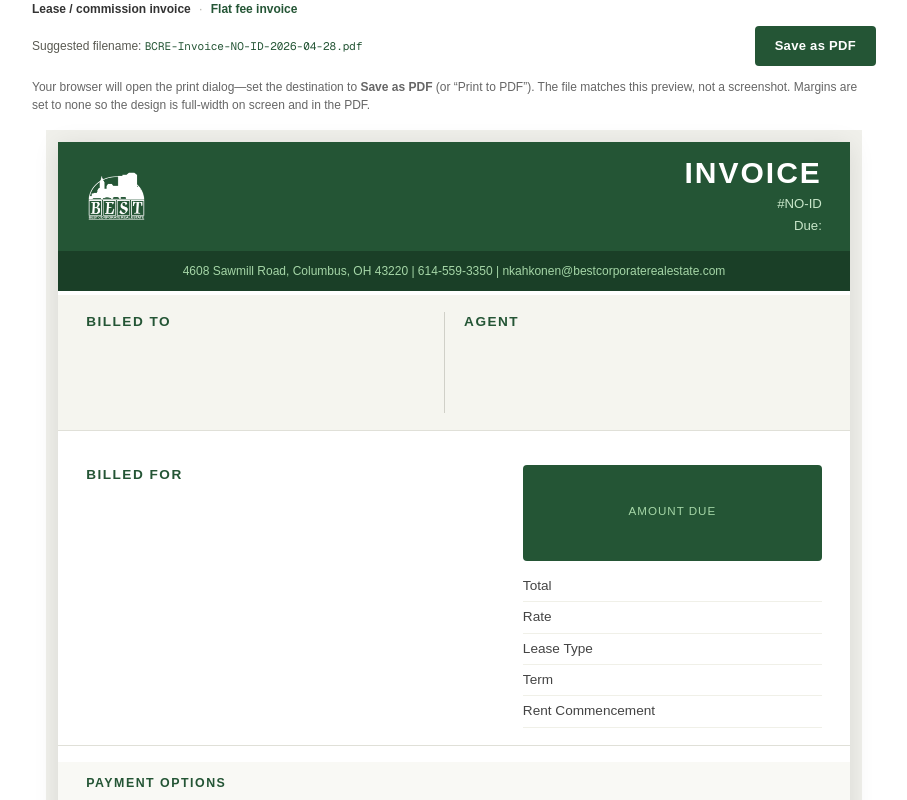
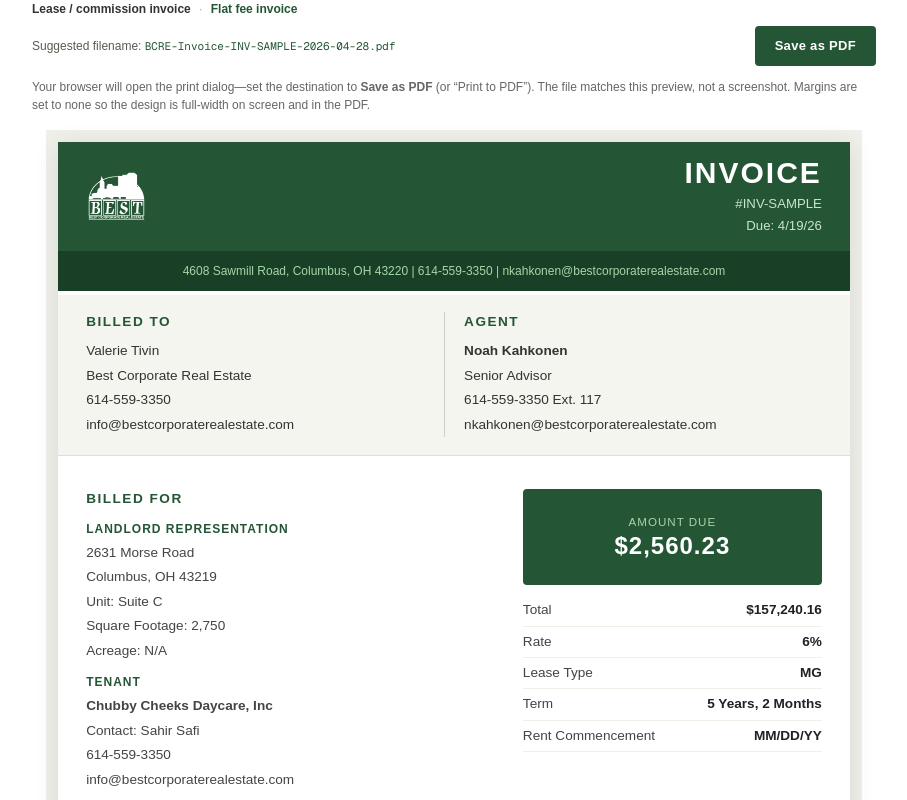
Before and after one commit to noahkahkonen/generate-invoice, a Next.js app: page / in a window 1280 px wide. Shown: the top 800 px of the page, without its empty margins (186-1093 px from the left). Built offline with nearby package versions, Linux system fonts and the light colour scheme.

Commit message:
Modify ID fallback and enhance Invoice component
Updated the default ID value and added detailed invoice properties.

```diff
--- a/app/page.tsx
+++ b/app/page.tsx
@@ -9,7 +9,7 @@
 }) {
   const params = searchParams ? await searchParams : {};
   const raw = params?.id;
-  const id = typeof raw === "string" ? raw : "NO-ID";
+  const id = typeof raw === "string" ? raw : "INV-SAMPLE";
 
   return (
     <div>
@@ -31,7 +31,33 @@
         </Link>
       </p>
       <InvoicePdfFrame id={id}>
-        <Invoice id={id} />
+        <Invoice
+          id={id}
+          due="4/19/26"
+          amountDisplay="$2,560.23"
+          billedToName="Valerie Tivin"
+          billedToLine2="Best Corporate Real Estate"
+          billedToLine3="614-559-3350"
+          billedToEmail="info@bestcorporaterealestate.com"
+          agentName="Noah Kahkonen"
+          agentTitle="Senior Advisor"
+          agentPhoneLine="614-559-3350 Ext. 117"
+          agentEmail="nkahkonen@bestcorporaterealestate.com"
+          representationType="Landlord Representation"
+          propertyAddress={"2631 Morse Road\nColumbus, OH 43219"}
+          unit="Suite C"
+          squareFootage="2,750"
+          acreage="N/A"
+          tenantName="Chubby Cheeks Daycare, Inc"
+          tenantContact="Sahir Safi"
+          tenantPhone="614-559-3350"
+          tenantEmail="info@bestcorporaterealestate.com"
+          totalDeal="$157,240.16"
+          rate="6%"
+          leaseType="MG"
+          term="5 Years, 2 Months"
+          rentCommencement="MM/DD/YY"
+        />
       </InvoicePdfFrame>
     </div>
   );
```
